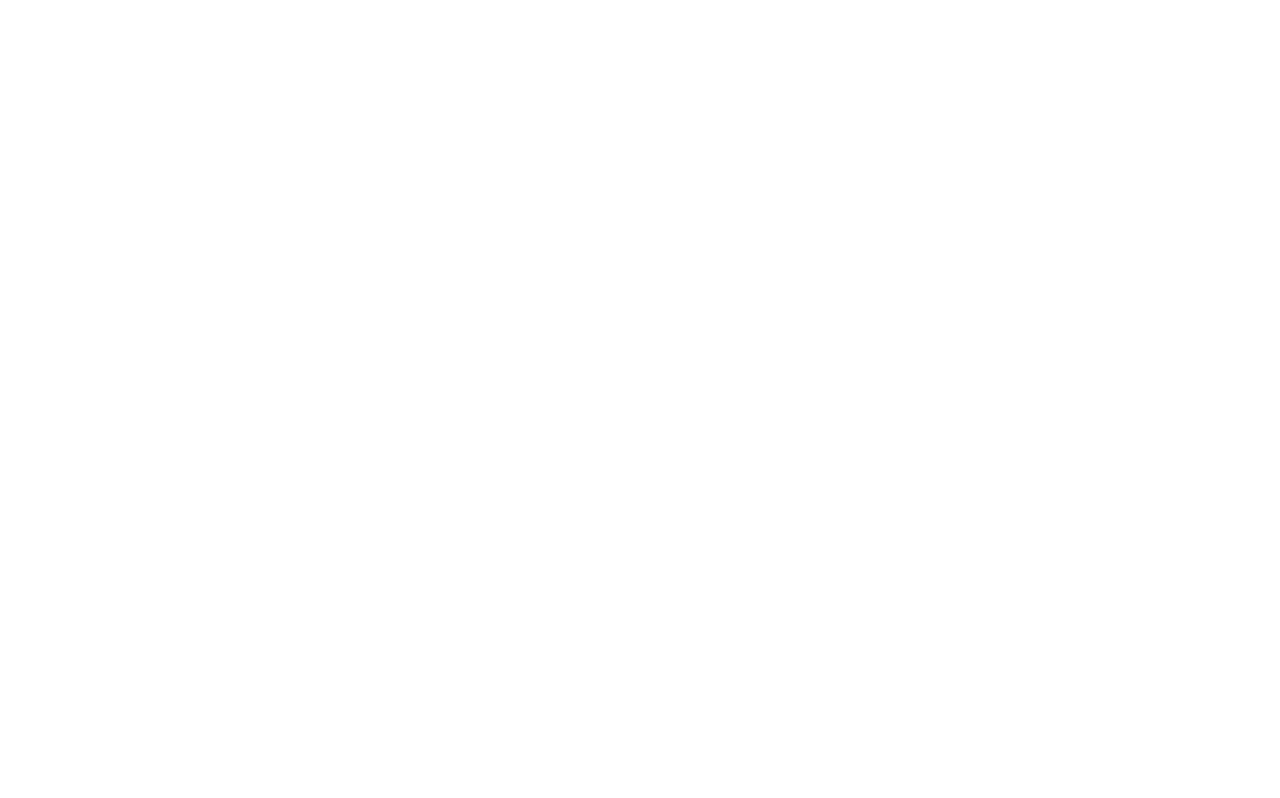
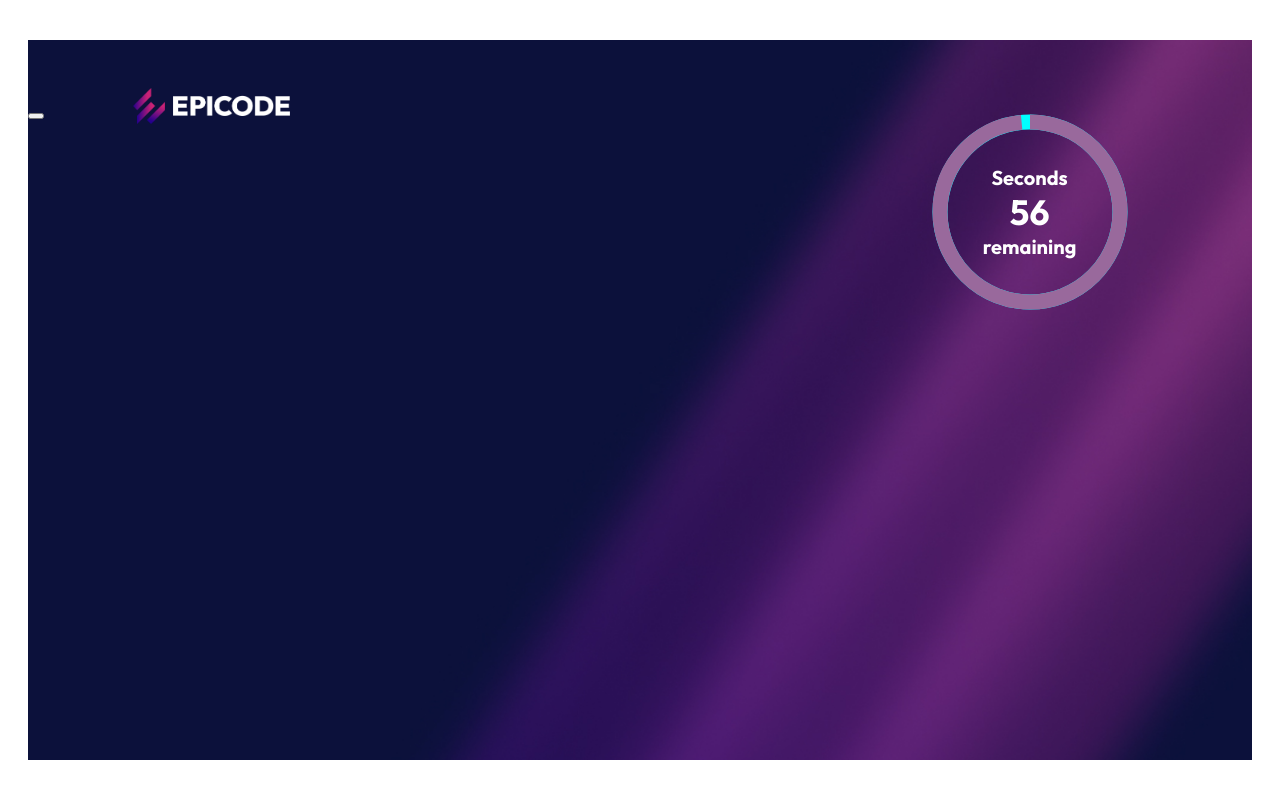
Before and after one commit to Francisco-Fortes/EPICODE-U1-BW, a plain HTML site: page benchmark.html in a window 1280 px wide. Drawn offline with Linux system fonts and the light colour scheme.

Commit message:
adds timer function

```diff
--- a/benchmark.html
+++ b/benchmark.html
@@ -0,0 +1,48 @@
+<!DOCTYPE html>
+<html lang="en">
+  <head>
+    <meta charset="UTF-8" />
+    <meta http-equiv="X-UA-Compatible" content="IE=edge" />
+    <meta name="viewport" content="width=device-width, initial-scale=1.0" />
+    <title>Feedback</title>
+    <link rel="stylesheet" href="./style.css" />
+  </head>
+  <body>
+    <div class="main-container">
+      <div id="logo">
+        <img src="./assets/epicode_logo.png" alt="epicode-logo" />
+      </div>
+      <div class="timer-container">
+        <p>
+          <span id="timer-p-1">Seconds</span>
+          <br />
+          <span id="seconds"></span>
+          <br />
+          <span id="timer-p-2">remaining</span>
+        </p>
+        <svg xmlns="http://www.w3.org/2000/svg">
+          <circle
+            cx="100"
+            cy="100"
+            class="donut"
+            r="90"
+            stroke-width="15"
+            stroke="#00FFFF"
+            fill="none"
+          />
+          <circle
+            cx="100"
+            cy="100"
+            class="donut"
+            r="90"
+            stroke-width="15"
+            stroke="#99699C"
+            fill="none"
+          />
+        </svg>
+      </div>
+      <button onclick="updateCountdown()"></button>
+    </div>
+    <script src="./index.js"></script>
+  </body>
+</html>
--- a/index.js
+++ b/index.js
@@ -1,38 +1,17 @@
-/**
- * Updates the donut chart's percent number and the CSS positioning of the progress bar.
- * Also allows you to set if it is a donut or pie chart
- * @param  {string}  el      The selector for the donut to update. '#thing'
- * @param  {number}  percent Passing in 22.3 will make the chart show 22%
- * @param  {boolean} donut   True shows donut, false shows pie
- */
-function updateDonutChart(el, percent, donut) {
-  percent = Math.round(percent)
-  if (percent > 100) {
-    percent = 100
-  } else if (percent < 0) {
-    percent = 0
+// Timer------------------------------------------------------------
+
+let difficulty = 60;
+let time = difficulty + 1;
+let timeInDonut = document.getElementById("seconds");
+
+setInterval(updateCountdown, 1000);
+function updateCountdown() {
+  // console.log(seconds);
+  time--;
+  if (time > 0) {
+    timeInDonut.innerText = time;
+  } else {
+    timeInDonut.innerText = "TimeOut!";
   }
-  var deg = Math.round(360 * (percent / 100))
-
-  if (percent > 50) {
-    $(el + ' .pie').css('clip', 'rect(auto, auto, auto, auto)')
-    $(el + ' .right-side').css('transform', 'rotate(180deg)')
-  } else {
-    $(el + ' .pie').css('clip', 'rect(0, 1em, 1em, 0.5em)')
-    $(el + ' .right-side').css('transform', 'rotate(0deg)')
-  }
-  if (donut) {
-    $(el + ' .right-side').css('border-width', '0.1em')
-    $(el + ' .left-side').css('border-width', '0.1em')
-    $(el + ' .shadow').css('border-width', '0.1em')
-  } else {
-    $(el + ' .right-side').css('border-width', '0.5em')
-    $(el + ' .left-side').css('border-width', '0.5em')
-    $(el + ' .shadow').css('border-width', '0.5em')
-  }
-  $(el + ' .num').text(percent)
-  $(el + ' .left-side').css('transform', 'rotate(' + deg + 'deg)')
 }
-
-// Pass in a number for the percent
-updateDonutChart('#specificChart', 66.67, true)
+console.log(time);
--- a/style.css
+++ b/style.css
@@ -1,9 +1,9 @@
-@import url('https://fonts.googleapis.com/css2?family=Outfit:wght@100;400;700&display=swap');
+@import url("https://fonts.googleapis.com/css2?family=Outfit:wght@100;400;700&display=swap");
 
 body {
   color: #e7e7eb;
   margin: 0;
-  font-family: 'Outfit', sans-serif;
+  font-family: "Outfit", sans-serif;
   color: #e7e7eb;
 }
 
@@ -43,7 +43,7 @@ h4 {
 .fw700 {
   font-weight: 700;
 
-  font-family: 'Outfit', sans-serif;
+  font-family: "Outfit", sans-serif;
   color: #e7e7e7;
 }
 
@@ -285,7 +285,7 @@ ul {
 :root {
   --pi: 3.14159265359;
   --a1: 50;
-  --a2: 25;
+  --a2: 29.5;
 }
 
 .container {
@@ -378,3 +378,23 @@ svg {
   font-size: 1.5rem;
   text-align: center;
 }
+
+.timer-container {
+  /* margin-top: 50px; */
+  width: 200px;
+  height: 200px;
+  position: absolute;
+  top: 10%;
+  right: 10%;
+  display: flex;
+  justify-content: center;
+  align-items: center;
+  /* transform: translate(-50%, -50%); */
+}
+
+.timer-container p {
+  text-align: center;
+}
+#seconds {
+  font-size: 35px;
+}
```
